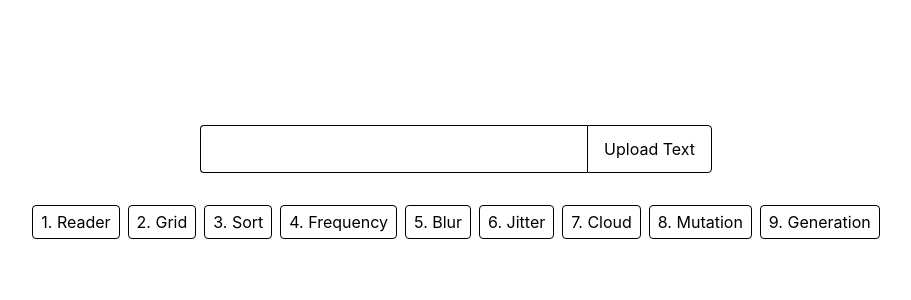
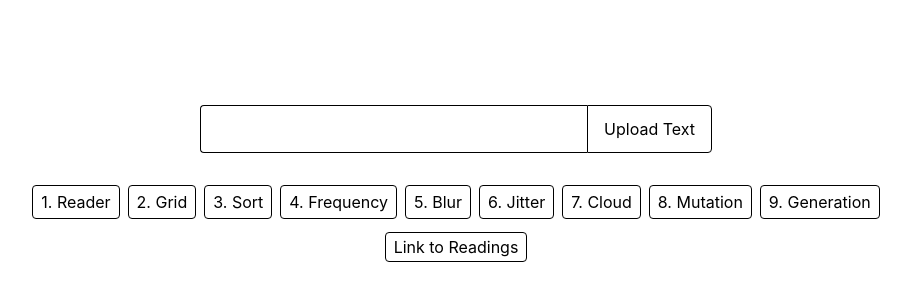
Before and after one commit to tdingsun/text-tools, a SvelteKit app: page / in a window 1280 px wide. Shown: the part 234-534 px from the top of the page, without its empty margins (184-1095 px from the left). Built offline with nearby package versions, Linux system fonts and the light colour scheme.

Commit message:
add link to readings

```diff
--- a/src/lib/components/NavLink.svelte
+++ b/src/lib/components/NavLink.svelte
@@ -1,8 +1,8 @@
 <script lang="ts">
 import { page } from "$app/state";
-	let { href, children } = $props();
+	let { href, children, target = "_top" } = $props();
 </script>
 
-<a {href} class="border px-2 py-1 rounded hover:bg-green-50 {page.url.pathname === href ? 'bg-green-200' : ''} cursor-pointer">
+<a {href} {target} class="border px-2 py-1 rounded hover:bg-green-50 {page.url.pathname === href ? 'bg-green-200' : ''} cursor-pointer">
 	{@render children?.()}
 </a>
--- a/src/routes/+layout.svelte
+++ b/src/routes/+layout.svelte
@@ -15,7 +15,9 @@
 	});
 </script>
 
-<svelte:head><link rel="icon" href={favicon} /></svelte:head>
+<svelte:head>
+<title>Text Tools</title>
+</svelte:head>
 
 {#if page.url.pathname !== '/'}
 	<div class="flex w-full gap-4 p-4 border-b">
--- a/src/routes/+page.svelte
+++ b/src/routes/+page.svelte
@@ -20,4 +20,10 @@
 		<NavLink href="/mutation">8. Mutation</NavLink>
 		<NavLink href="/generation">9. Generation</NavLink>
 	</div>
+	<div>
+		<NavLink target="_blank"
+			href="https://docs.google.com/document/d/1190uTpfC6SvNqJJb7VSX8dNK-f8oCBHf-9g6YXc89JY/edit?usp=sharing"
+			>Link to Readings</NavLink
+		>
+	</div>
 </div>
```
